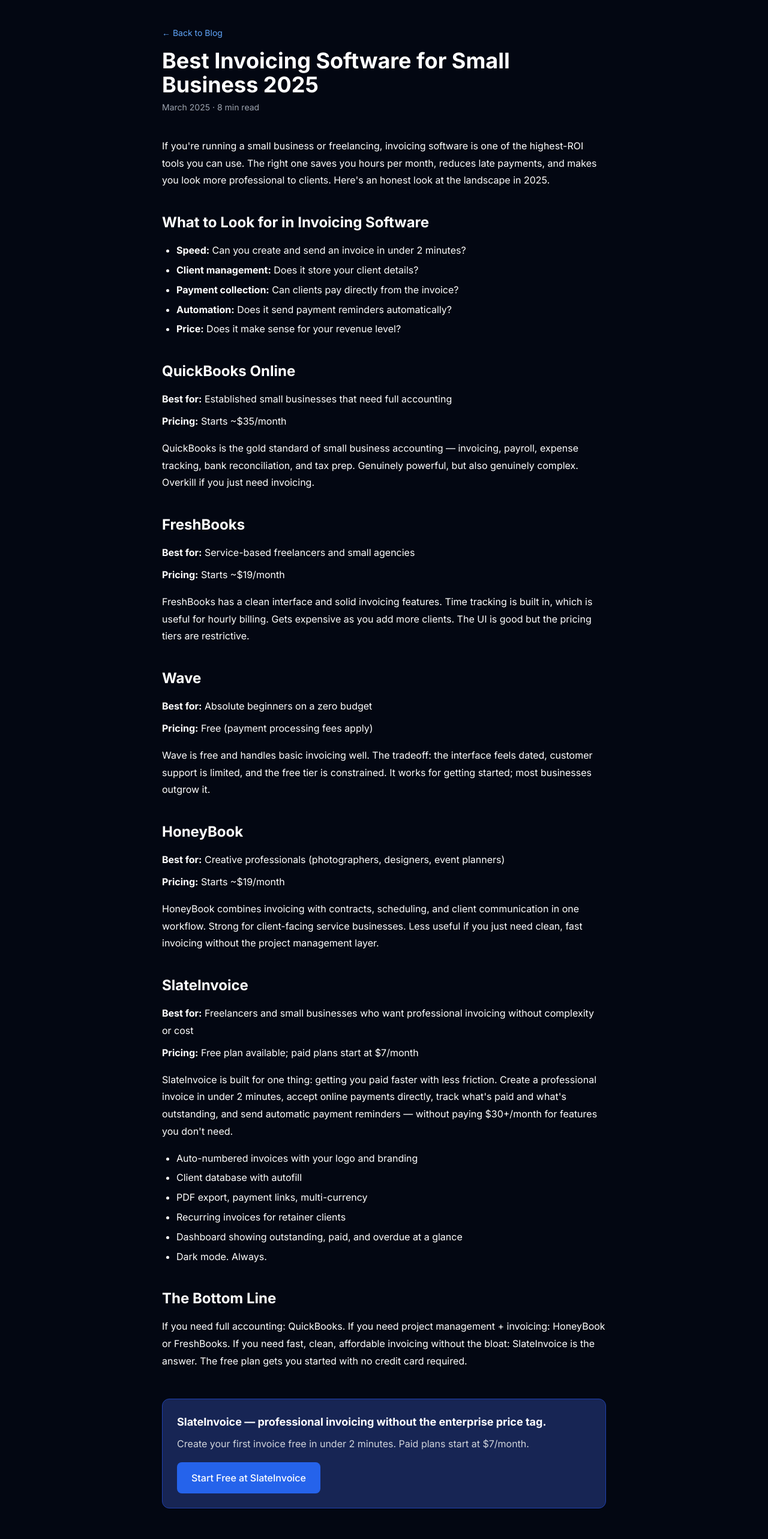
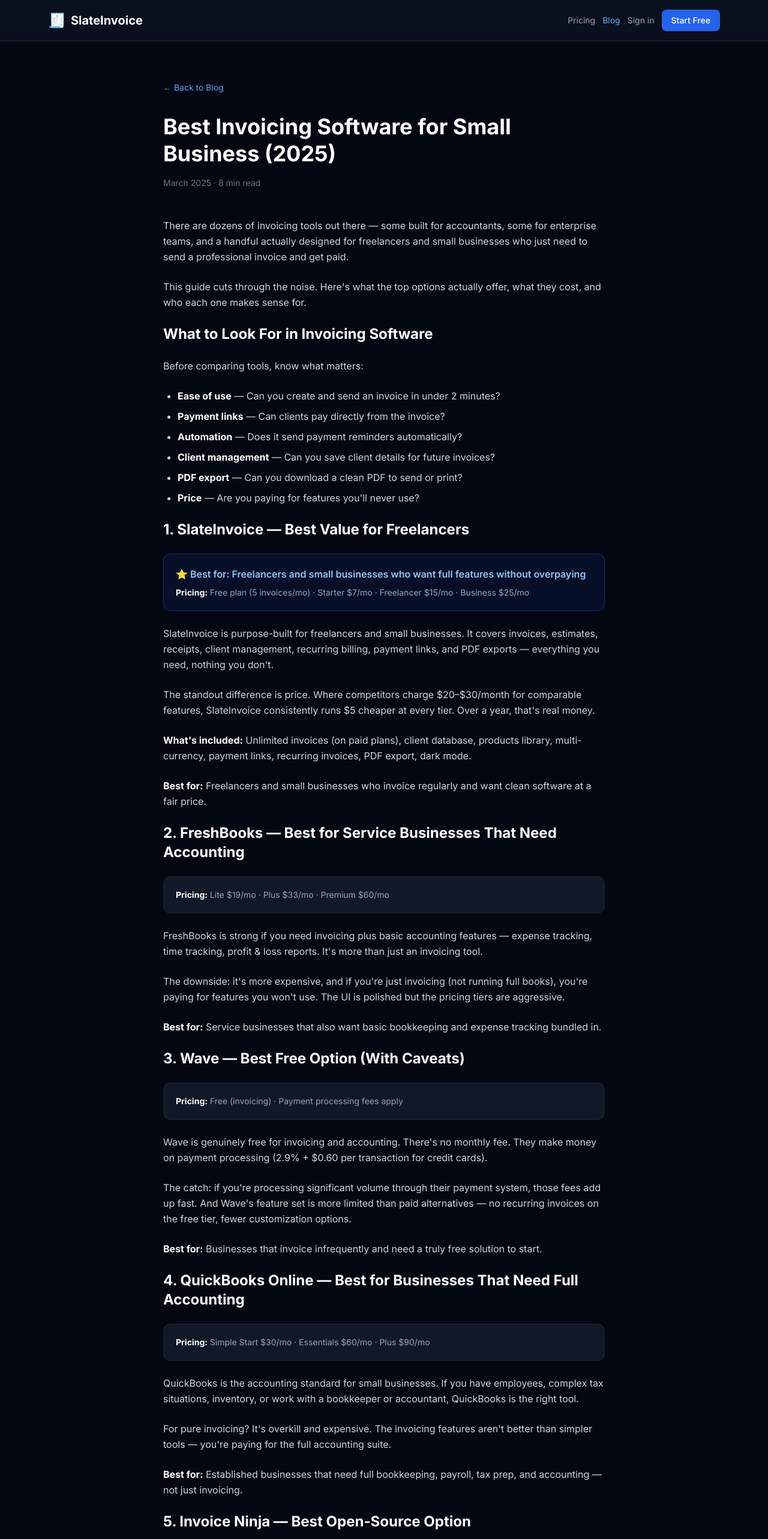
Before and after one commit to ecmtuner/slateinvoice, a Next.js app: page /blog/best-invoicing-software-small-business in a window 1280 px wide. Shown: the top 2566 px of the page at 60% size. Built offline with nearby package versions, Linux system fonts and the light colour scheme.

Commit message:
feat: add blog system with 5 SEO posts

```diff
--- a/app/blog/best-invoicing-software-small-business/page.tsx
+++ b/app/blog/best-invoicing-software-small-business/page.tsx
@@ -2,73 +2,136 @@
 import Link from 'next/link';
 
 export const metadata: Metadata = {
-  title: 'Best Invoicing Software for Small Business 2025 | SlateInvoice',
-  description: 'Comparing invoicing software for freelancers and small businesses in 2025. Features, pricing, and which tool actually fits your workflow.',
+  title: 'Best Invoicing Software for Small Business (2025) | SlateInvoice',
+  description: 'Comparing the top invoicing tools for freelancers and small businesses. Features, pricing, and who each one is actually built for.',
 };
 
 export default function Page() {
   return (
-    <div className="min-h-screen bg-gray-950 text-white">
-      <div style={{ maxWidth: '780px', margin: '0 auto', padding: '40px 20px', lineHeight: '1.8' }}>
-        <div style={{ marginBottom: '12px' }}>
-          <Link href="/blog" className="text-blue-400 text-sm hover:underline">← Back to Blog</Link>
+    <main className="min-h-screen bg-gray-950 text-white">
+      {/* Nav */}
+      <nav className="border-b border-gray-800 bg-gray-900/60 backdrop-blur sticky top-0 z-50">
+        <div className="max-w-6xl mx-auto px-4 py-4 flex items-center justify-between">
+          <Link href="/" className="flex items-center gap-2">
+            <span className="text-2xl">🧾</span>
+            <span className="text-xl font-bold text-white">SlateInvoice</span>
+          </Link>
+          <div className="flex items-center gap-3">
+            <Link href="/#pricing" className="text-sm text-gray-400 hover:text-white transition-colors">Pricing</Link>
+            <Link href="/blog" className="text-sm text-blue-400 hover:text-white transition-colors">Blog</Link>
+            <Link href="/login" className="text-sm text-gray-400 hover:text-white transition-colors">Sign in</Link>
+            <Link href="/signup" className="px-4 py-2 bg-blue-600 hover:bg-blue-500 text-white text-sm rounded-lg font-medium transition-colors">Start Free</Link>
+          </div>
         </div>
-        <h1 className="text-4xl font-bold mb-2">Best Invoicing Software for Small Business 2025</h1>
-        <p className="text-gray-400 text-sm mb-10">March 2025 · 8 min read</p>
+      </nav>
 
-        <p className="mb-4">If you&apos;re running a small business or freelancing, invoicing software is one of the highest-ROI tools you can use. The right one saves you hours per month, reduces late payments, and makes you look more professional to clients. Here&apos;s an honest look at the landscape in 2025.</p>
+      <article className="max-w-3xl mx-auto px-4 py-16">
+        <div className="mb-8">
+          <Link href="/blog" className="text-blue-400 hover:text-blue-300 text-sm transition-colors">← Back to Blog</Link>
+        </div>
 
-        <h2 className="text-2xl font-bold mt-10 mb-4">What to Look for in Invoicing Software</h2>
-        <ul className="list-disc pl-6 mb-4 space-y-1">
-          <li><strong>Speed:</strong> Can you create and send an invoice in under 2 minutes?</li>
-          <li><strong>Client management:</strong> Does it store your client details?</li>
-          <li><strong>Payment collection:</strong> Can clients pay directly from the invoice?</li>
-          <li><strong>Automation:</strong> Does it send payment reminders automatically?</li>
-          <li><strong>Price:</strong> Does it make sense for your revenue level?</li>
-        </ul>
+        <h1 className="text-4xl font-bold text-white mb-4 leading-tight">
+          Best Invoicing Software for Small Business (2025)
+        </h1>
+        <p className="text-gray-500 text-sm mb-12">March 2025 · 8 min read</p>
 
-        <h2 className="text-2xl font-bold mt-10 mb-4">QuickBooks Online</h2>
-        <p className="mb-2"><strong>Best for:</strong> Established small businesses that need full accounting</p>
-        <p className="mb-4"><strong>Pricing:</strong> Starts ~$35/month</p>
-        <p className="mb-4">QuickBooks is the gold standard of small business accounting — invoicing, payroll, expense tracking, bank reconciliation, and tax prep. Genuinely powerful, but also genuinely complex. Overkill if you just need invoicing.</p>
+        <div className="prose prose-invert max-w-none space-y-6 text-gray-300 leading-relaxed">
+          <p>There are dozens of invoicing tools out there — some built for accountants, some for enterprise teams, and a handful actually designed for freelancers and small businesses who just need to send a professional invoice and get paid.</p>
+          <p>This guide cuts through the noise. Here's what the top options actually offer, what they cost, and who each one makes sense for.</p>
 
-        <h2 className="text-2xl font-bold mt-10 mb-4">FreshBooks</h2>
-        <p className="mb-2"><strong>Best for:</strong> Service-based freelancers and small agencies</p>
-        <p className="mb-4"><strong>Pricing:</strong> Starts ~$19/month</p>
-        <p className="mb-4">FreshBooks has a clean interface and solid invoicing features. Time tracking is built in, which is useful for hourly billing. Gets expensive as you add more clients. The UI is good but the pricing tiers are restrictive.</p>
+          <h2 className="text-2xl font-bold text-white mt-10 mb-4">What to Look For in Invoicing Software</h2>
+          <p>Before comparing tools, know what matters:</p>
+          <ul className="list-disc pl-6 space-y-2">
+            <li><strong className="text-white">Ease of use</strong> — Can you create and send an invoice in under 2 minutes?</li>
+            <li><strong className="text-white">Payment links</strong> — Can clients pay directly from the invoice?</li>
+            <li><strong className="text-white">Automation</strong> — Does it send payment reminders automatically?</li>
+            <li><strong className="text-white">Client management</strong> — Can you save client details for future invoices?</li>
+            <li><strong className="text-white">PDF export</strong> — Can you download a clean PDF to send or print?</li>
+            <li><strong className="text-white">Price</strong> — Are you paying for features you'll never use?</li>
+          </ul>
 
-        <h2 className="text-2xl font-bold mt-10 mb-4">Wave</h2>
-        <p className="mb-2"><strong>Best for:</strong> Absolute beginners on a zero budget</p>
-        <p className="mb-4"><strong>Pricing:</strong> Free (payment processing fees apply)</p>
-        <p className="mb-4">Wave is free and handles basic invoicing well. The tradeoff: the interface feels dated, customer support is limited, and the free tier is constrained. It works for getting started; most businesses outgrow it.</p>
+          <h2 className="text-2xl font-bold text-white mt-10 mb-4">1. SlateInvoice — Best Value for Freelancers</h2>
+          <div className="bg-blue-600/10 border border-blue-500/30 rounded-xl p-5 my-4">
+            <p className="text-blue-300 font-semibold mb-2">⭐ Best for: Freelancers and small businesses who want full features without overpaying</p>
+            <p className="text-gray-400 text-sm"><strong className="text-white">Pricing:</strong> Free plan (5 invoices/mo) · Starter $7/mo · Freelancer $15/mo · Business $25/mo</p>
+          </div>
+          <p>SlateInvoice is purpose-built for freelancers and small businesses. It covers invoices, estimates, receipts, client management, recurring billing, payment links, and PDF exports — everything you need, nothing you don't.</p>
+          <p>The standout difference is price. Where competitors charge $20–$30/month for comparable features, SlateInvoice consistently runs $5 cheaper at every tier. Over a year, that's real money.</p>
+          <p><strong className="text-white">What's included:</strong> Unlimited invoices (on paid plans), client database, products library, multi-currency, payment links, recurring invoices, PDF export, dark mode.</p>
+          <p><strong className="text-white">Best for:</strong> Freelancers and small businesses who invoice regularly and want clean software at a fair price.</p>
 
-        <h2 className="text-2xl font-bold mt-10 mb-4">HoneyBook</h2>
-        <p className="mb-2"><strong>Best for:</strong> Creative professionals (photographers, designers, event planners)</p>
-        <p className="mb-4"><strong>Pricing:</strong> Starts ~$19/month</p>
-        <p className="mb-4">HoneyBook combines invoicing with contracts, scheduling, and client communication in one workflow. Strong for client-facing service businesses. Less useful if you just need clean, fast invoicing without the project management layer.</p>
+          <h2 className="text-2xl font-bold text-white mt-10 mb-4">2. FreshBooks — Best for Service Businesses That Need Accounting</h2>
+          <div className="bg-gray-900 border border-gray-800 rounded-xl p-5 my-4">
+            <p className="text-gray-400 text-sm"><strong className="text-white">Pricing:</strong> Lite $19/mo · Plus $33/mo · Premium $60/mo</p>
+          </div>
+          <p>FreshBooks is strong if you need invoicing plus basic accounting features — expense tracking, time tracking, profit & loss reports. It's more than just an invoicing tool.</p>
+          <p>The downside: it's more expensive, and if you're just invoicing (not running full books), you're paying for features you won't use. The UI is polished but the pricing tiers are aggressive.</p>
+          <p><strong className="text-white">Best for:</strong> Service businesses that also want basic bookkeeping and expense tracking bundled in.</p>
 
-        <h2 className="text-2xl font-bold mt-10 mb-4">SlateInvoice</h2>
-        <p className="mb-2"><strong>Best for:</strong> Freelancers and small businesses who want professional invoicing without complexity or cost</p>
-        <p className="mb-4"><strong>Pricing:</strong> Free plan available; paid plans start at $7/month</p>
-        <p className="mb-4">SlateInvoice is built for one thing: getting you paid faster with less friction. Create a professional invoice in under 2 minutes, accept online payments directly, track what&apos;s paid and what&apos;s outstanding, and send automatic payment reminders — without paying $30+/month for features you don&apos;t need.</p>
-        <ul className="list-disc pl-6 mb-4 space-y-1">
-          <li>Auto-numbered invoices with your logo and branding</li>
-          <li>Client database with autofill</li>
-          <li>PDF export, payment links, multi-currency</li>
-          <li>Recurring invoices for retainer clients</li>
-          <li>Dashboard showing outstanding, paid, and overdue at a glance</li>
-          <li>Dark mode. Always.</li>
-        </ul>
+          <h2 className="text-2xl font-bold text-white mt-10 mb-4">3. Wave — Best Free Option (With Caveats)</h2>
+          <div className="bg-gray-900 border border-gray-800 rounded-xl p-5 my-4">
+            <p className="text-gray-400 text-sm"><strong className="text-white">Pricing:</strong> Free (invoicing) · Payment processing fees apply</p>
+          </div>
+          <p>Wave is genuinely free for invoicing and accounting. There's no monthly fee. They make money on payment processing (2.9% + $0.60 per transaction for credit cards).</p>
+          <p>The catch: if you're processing significant volume through their payment system, those fees add up fast. And Wave's feature set is more limited than paid alternatives — no recurring invoices on the free tier, fewer customization options.</p>
+          <p><strong className="text-white">Best for:</strong> Businesses that invoice infrequently and need a truly free solution to start.</p>
 
-        <h2 className="text-2xl font-bold mt-10 mb-4">The Bottom Line</h2>
-        <p className="mb-4">If you need full accounting: QuickBooks. If you need project management + invoicing: HoneyBook or FreshBooks. If you need fast, clean, affordable invoicing without the bloat: SlateInvoice is the answer. The free plan gets you started with no credit card required.</p>
+          <h2 className="text-2xl font-bold text-white mt-10 mb-4">4. QuickBooks Online — Best for Businesses That Need Full Accounting</h2>
+          <div className="bg-gray-900 border border-gray-800 rounded-xl p-5 my-4">
+            <p className="text-gray-400 text-sm"><strong className="text-white">Pricing:</strong> Simple Start $30/mo · Essentials $60/mo · Plus $90/mo</p>
+          </div>
+          <p>QuickBooks is the accounting standard for small businesses. If you have employees, complex tax situations, inventory, or work with a bookkeeper or accountant, QuickBooks is the right tool.</p>
+          <p>For pure invoicing? It's overkill and expensive. The invoicing features aren't better than simpler tools — you're paying for the full accounting suite.</p>
+          <p><strong className="text-white">Best for:</strong> Established businesses that need full bookkeeping, payroll, tax prep, and accounting — not just invoicing.</p>
 
-        <div className="mt-12 p-6 bg-blue-950 rounded-xl border border-blue-800">
-          <p className="font-bold text-lg mb-2">SlateInvoice — professional invoicing without the enterprise price tag.</p>
-          <p className="text-gray-300 mb-4">Create your first invoice free in under 2 minutes. Paid plans start at $7/month.</p>
-          <Link href="https://slateinvoice.com/signup" className="inline-block px-6 py-3 bg-blue-600 hover:bg-blue-500 text-white rounded-lg font-medium transition-colors">Start Free at SlateInvoice</Link>
+          <h2 className="text-2xl font-bold text-white mt-10 mb-4">5. Invoice Ninja — Best Open-Source Option</h2>
+          <div className="bg-gray-900 border border-gray-800 rounded-xl p-5 my-4">
+            <p className="text-gray-400 text-sm"><strong className="text-white">Pricing:</strong> Free (self-hosted) · Cloud plan $10/mo</p>
+          </div>
+          <p>Invoice Ninja is open source and feature-rich — time tracking, expense tracking, project management, client portal, and strong customization. If you're technical and want to self-host, it's essentially free.</p>
+          <p>The downside is complexity. It takes setup time, and the UI isn't as polished as commercial alternatives. Not ideal if you want something that works immediately out of the box.</p>
+          <p><strong className="text-white">Best for:</strong> Technical users who want full control and don't mind self-hosting.</p>
+
+          <h2 className="text-2xl font-bold text-white mt-10 mb-4">The Bottom Line: Which Should You Use?</h2>
+          <div className="overflow-x-auto">
+            <table className="w-full text-sm border border-gray-800 rounded-xl overflow-hidden">
+              <thead>
+                <tr className="bg-gray-900 border-b border-gray-800">
+                  <th className="text-left px-4 py-3 text-gray-400 font-medium">If you need...</th>
+                  <th className="text-left px-4 py-3 text-gray-400 font-medium">Use this</th>
+                </tr>
+              </thead>
+              <tbody className="divide-y divide-gray-800">
+                {[
+                  ['Best value for regular invoicing', 'SlateInvoice'],
+                  ['Free to start, basic needs', 'Wave'],
+                  ['Invoicing + accounting bundled', 'FreshBooks'],
+                  ['Full accounting + payroll', 'QuickBooks Online'],
+                  ['Self-hosted, full control', 'Invoice Ninja'],
+                ].map(([need, tool], i) => (
+                  <tr key={i} className="bg-gray-950 hover:bg-gray-900/50">
+                    <td className="px-4 py-3 text-gray-300">{need}</td>
+                    <td className={`px-4 py-3 font-medium ${tool === 'SlateInvoice' ? 'text-blue-400' : 'text-white'}`}>{tool}</td>
+                  </tr>
+                ))}
+              </tbody>
+            </table>
+          </div>
+          <p className="mt-6">For most freelancers and small businesses, the choice comes down to this: if you want the most features for the lowest price, SlateInvoice is the answer. If you need full accounting, go FreshBooks or QuickBooks. If you need free, Wave works.</p>
         </div>
-      </div>
-    </div>
+
+        <div className="mt-16 bg-blue-600/10 border border-blue-500/30 rounded-2xl p-8 text-center">
+          <h3 className="font-bold text-xl text-white mb-3">Try SlateInvoice Free</h3>
+          <p className="text-gray-400 mb-6">Full-featured invoicing for freelancers and small businesses — up to $5/month cheaper than the competition. Free plan available, no credit card needed.</p>
+          <Link href="/signup" className="inline-block px-8 py-3 bg-blue-600 hover:bg-blue-500 text-white rounded-xl font-bold transition-colors">
+            Create Free Account →
+          </Link>
+        </div>
+      </article>
+
+      <footer className="border-t border-gray-800 py-8 text-center text-sm text-gray-600">
+        <p>SlateInvoice · Simple invoicing for everyone · <Link href="/login" className="hover:text-gray-400">Sign in</Link> · <Link href="/blog" className="hover:text-gray-400">Blog</Link></p>
+      </footer>
+    </main>
   );
 }
--- a/app/page.tsx
+++ b/app/page.tsx
@@ -256,7 +256,7 @@
       </section>
 
       <footer className="border-t border-gray-800 py-8 text-center text-sm text-gray-600">
-        <p>SlateInvoice · Simple invoicing for everyone · <Link href="/login" className="hover:text-gray-400">Sign in</Link></p>
+        <p>SlateInvoice · Simple invoicing for everyone · <Link href="/login" className="hover:text-gray-400">Sign in</Link> · <Link href="/blog" className="hover:text-gray-400">Blog</Link></p>
       </footer>
     </main>
   );
```
